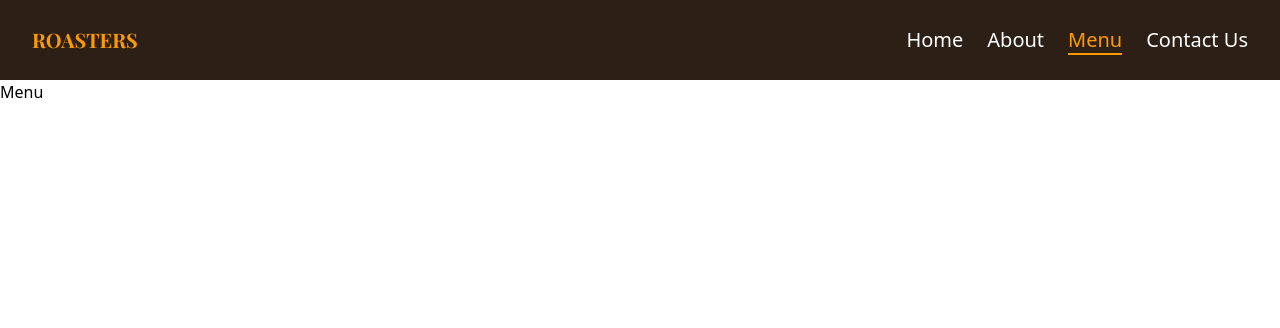
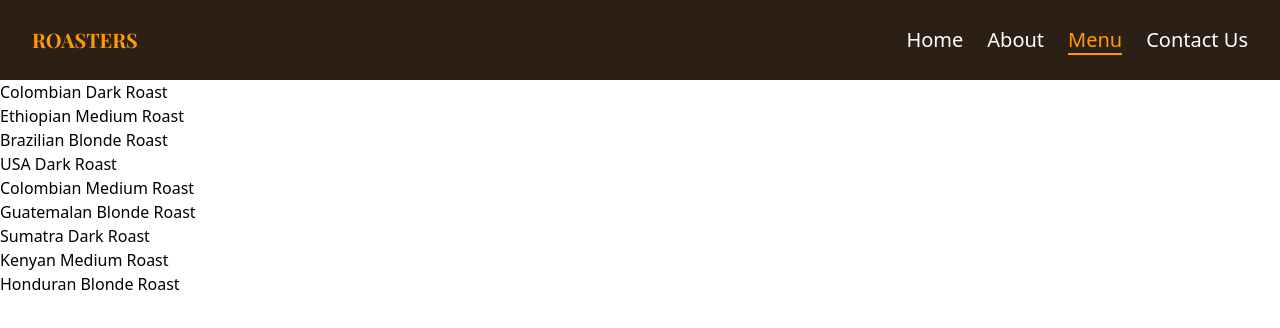
Before and after one commit to OlgaMinaievaWebDev/coffee-shop, a React (Vite) app: page /menu in a window 1280 px wide. Shown: the top 328 px of the page. Built offline with nearby package versions, Linux system fonts and the light colour scheme.

Commit message:
add Menu and MenuItem

```diff
--- a/src/components/About.jsx
+++ b/src/components/About.jsx
@@ -1,5 +1,9 @@
 function About() {
-  return <div>About</div>;
+  return (
+    <div>
+      <h1> Our Famous Roasts</h1>
+    </div>
+  );
 }
 
 export default About;
--- a/src/components/Menu.jsx
+++ b/src/components/Menu.jsx
@@ -1,5 +1,14 @@
+import menuItems from "../menuItems";
+import MenuItem from "./MenuItem";
+
 function Menu() {
-  return <div>Menu</div>;
+  return (
+    <div className="flex flex-col">
+      {menuItems.map((item, index) => (
+        <MenuItem item={item} key={index} />
+      ))}
+    </div>
+  );
 }
 
 export default Menu;
--- /dev/null
+++ b/src/components/MenuItem.jsx
@@ -0,0 +1,9 @@
+function MenuItem({ item }) {
+  return (
+    <div className="bg-red">
+      <h2>{item.name}</h2>
+    </div>
+  );
+}
+
+export default MenuItem;
--- a/src/menuItems.js
+++ b/src/menuItems.js
@@ -1,7 +1,7 @@
 const menuItems = [
   {
     name: "Colombian Dark Roast",
-    photo: "../public/coffee-bag.webp",
+    img: "../public/coffee-bag.webp",
     id: 1,
     type: "Dark",
     region: "Colombia",
@@ -11,7 +11,7 @@ const menuItems = [
   },
   {
     name: "Ethiopian Medium Roast",
-    photo: "../public/coffee-bag.webp",
+    img: "../public/coffee-bag.webp",
     id: 2,
     type: "Medium",
     region: "Ethiopia",
@@ -21,7 +21,7 @@ const menuItems = [
   },
   {
     name: "Brazilian Blonde Roast",
-    photo: "../public/coffee-bag.webp",
+    img: "../public/coffee-bag.webp",
     id: 2,
     type: "Blonde",
     region: "Brazil",
@@ -31,7 +31,7 @@ const menuItems = [
   },
   {
     name: "USA Dark Roast",
-    photo: "../public/coffee-bag.webp",
+    img: "../public/coffee-bag.webp",
     id: 3,
     type: "Dark",
     region: "USA",
@@ -41,7 +41,7 @@ const menuItems = [
   },
   {
     name: "Colombian Medium Roast",
-    photo: "../public/coffee-bag.webp",
+    img: "../public/coffee-bag.webp",
     id: 4,
     type: "Medium",
     region: "Colombia",
@@ -51,7 +51,7 @@ const menuItems = [
   },
   {
     name: "Guatemalan Blonde Roast",
-    photo: "../public/coffee-bag.webp",
+    img: "../public/coffee-bag.webp",
     id: 5,
     type: "Blonde",
     region: "Guatemala",
@@ -61,7 +61,7 @@ const menuItems = [
   },
   {
     name: "Sumatra Dark Roast",
-    photo: "../public/coffee-bag.webp",
+    img: "../public/coffee-bag.webp",
     id: 6,
     type: "Dark",
     region: "Sumatra",
@@ -71,7 +71,7 @@ const menuItems = [
   },
   {
     name: "Kenyan Medium Roast",
-    photo: "../public/coffee-bag.webp",
+    img: "../public/coffee-bag.webp",
     id: 7,
     type: "Medium",
     region: "Kenya",
@@ -81,7 +81,7 @@ const menuItems = [
   },
   {
     name: "Honduran Blonde Roast",
-    photo: "../public/coffee-bag.webp",
+    img: "../public/coffee-bag.webp",
     id: 8,
     type: "Blonde",
     region: "Honduras",
--- a/src/ui/AppLayout.jsx
+++ b/src/ui/AppLayout.jsx
@@ -1,5 +1,6 @@
 import { Outlet, useNavigation } from "react-router-dom";
 import Header from "../components/Header";
+import Menu from "../components/Menu";
 
 function AppLayout() {
   const navigation = useNavigation();
```
